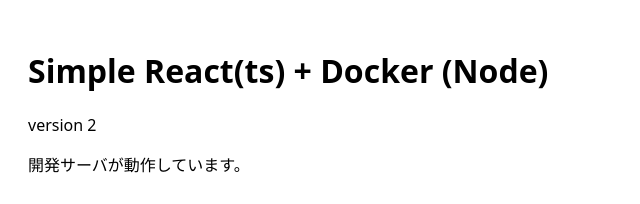
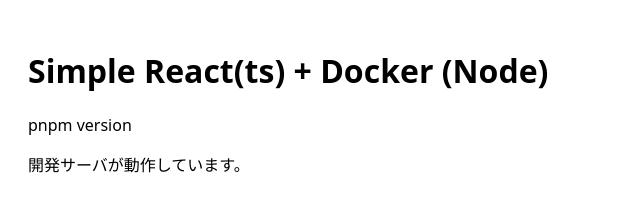
Before and after one commit to ARTS-Night/FastAPI-ReactAPI-test, a React (Vite) app: page / in a window 1280 px wide. Shown: the top 204 px of the page, without its empty margins (0-640 px from the left). Built offline with nearby package versions, Linux system fonts and the light colour scheme.

Commit message:
pnpmバージョンを付け足しました

```diff
--- a/src/App.tsx
+++ b/src/App.tsx
@@ -4,7 +4,7 @@
   return (
     <div style={{ fontFamily: 'system-ui, sans-serif', padding: 20 }}>
       <h1>Simple React(ts) + Docker (Node)</h1>
-      <p>version 2</p>
+      <p>pnpm version</p>
       <p>開発サーバが動作しています。</p>
     </div>
   )
```
